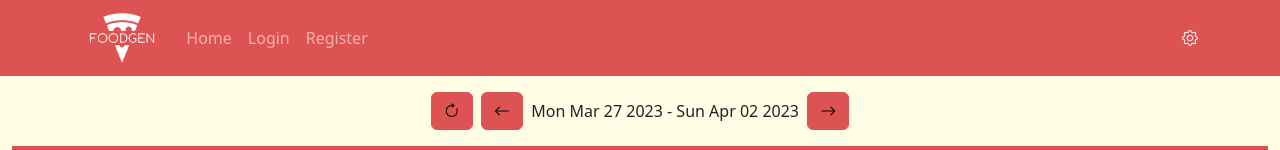
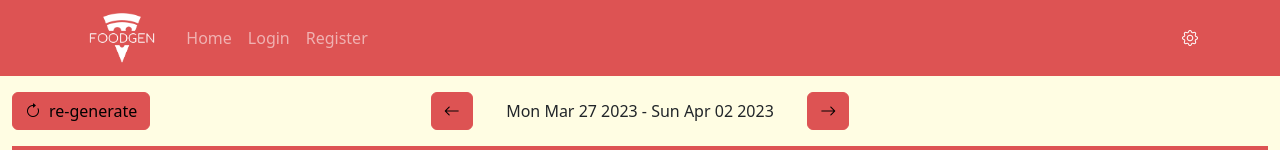
Before and after one commit to thefoodplanners/frontend, a React (Create React App) app: page /dashboard in a window 1280 px wide. Shown: the top 150 px of the page. Built offline with nearby package versions, Linux system fonts and the light colour scheme; no server answers.

Commit message:
update week changer

```diff
--- a/src/components/calender.jsx
+++ b/src/components/calender.jsx
@@ -67,13 +67,16 @@ const Calender = () => {
 
   // render the button used to move week in the calender
   const renderWeekChanger = () => (
-      <div className="row gx-0 seven-cols mb-3 mt-3 d-flex justify-content-center">
+      <div className="row gx-0 three-cols mb-3 mt-3 d-flex">
         {/* <div className="col-xs-0 col-md-1"></div> */}
-        <div className="col-xs-12 col-md-4">
+        <div className="col-xs-1 col-md-4">
+            <Button className="btn" onClick={() => generateMeals()}>
+              <i className="bi bi-arrow-clockwise pe-2"></i>
+              re-generate
+            </Button>
+        </div>
+        <div className="col-xs-1 col-md-4">
           <div className="d-flex justify-content-between align-items-center">
-            <Button className="btn">
-              <i className="bi bi-arrow-clockwise" onClick={() => generateMeals()}></i>
-            </Button>
             <Button className="btn" onClick={() => updateDate(-7)}>
               <i className="bi bi-arrow-left"></i>
             </Button>
--- a/src/scss/calender.scss
+++ b/src/scss/calender.scss
@@ -2,6 +2,12 @@
   .seven-cols .col-md-1,
   .seven-cols .col-sm-1,
   .seven-cols .col-lg-1  {
+    width: 100%;
+    *width: 100%;
+  }
+  .three-cols .col-md-1,
+  .three-cols .col-sm-1,
+  .three-cols .col-lg-1 {
     width: 100%;
     *width: 100%;
   }
@@ -13,6 +19,12 @@
   .seven-cols .col-lg-1 {
     width: 14.285714285714285714285714285714%;
     *width: 14.285714285714285714285714285714%;
+  }
+  .three-cols .col-md-1,
+  .three-cols .col-sm-1,
+  .three-cols .col-lg-1 {
+    width: 33.333%;
+    *width: 33.333%;
   }
 }
 
@@ -27,4 +39,10 @@
     width: 14.285714285714285714285714285714%;
     *width: 14.285714285714285714285714285714%;
   }
+  .three-cols .col-md-1,
+  .three-cols .col-sm-1,
+  .three-cols .col-lg-1 {
+    width: 33.333%;
+    *width: 33.333%;
+  }
 }
```
